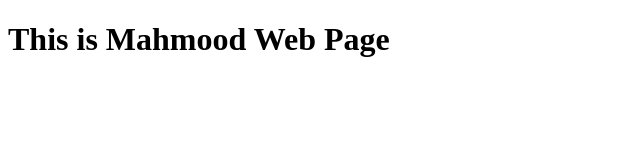
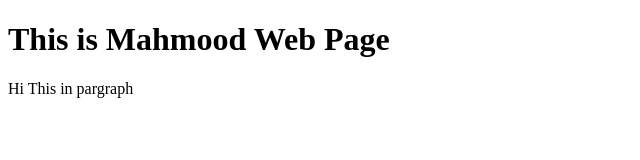
Before and after one commit to mahmoodalawi/my-project, a plain HTML site: page index.html in a window 1280 px wide. Shown: the whole page, without its empty margins (0-640 px from the left). Drawn offline with Linux system fonts and the light colour scheme.

Commit message:
P Is added to

```diff
--- a/index.html
+++ b/index.html
@@ -1,11 +1,15 @@
 <!DOCTYPE html>
 <html lang="en">
+
 <head>
     <meta charset="UTF-8">
     <meta name="viewport" content="width=device-width, initial-scale=1.0">
     <title>Document</title>
 </head>
+
 <body>
     <h1>This is Mahmood Web Page</h1>
+    <p>Hi This in pargraph </p>
 </body>
+
 </html>
```
